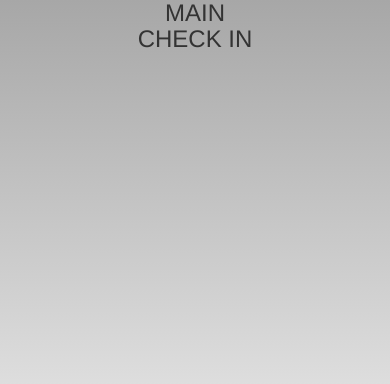
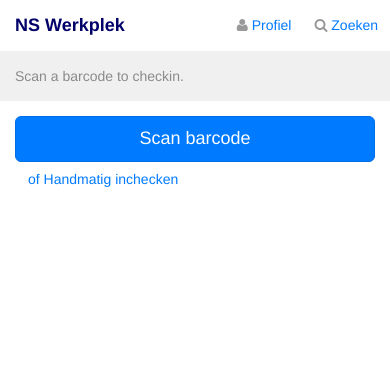
Before and after one commit to jccode/NHW, a plain HTML site: page www/index.html at #!/app/checkin in a window 390 px wide. Drawn offline with Linux system fonts and the light colour scheme; some packages are replaced by stand-ins of ours.

Commit message:
checkin page

```diff
--- /dev/null
+++ b/www/css/style.less
@@ -0,0 +1,48 @@
+
+// styles
+@import "variables.less";
+
+
+//
+// bootstrap && angular-mobile override
+//
+.navbar-brand {
+    font-weight: bold;
+    color: @brand-color;
+}
+
+.navbar-app {
+    background-color: @navbar-bg;
+}
+
+.navbar-app .btn-navbar {
+    text-transform: none;
+}
+
+.navbar-absolute-top {
+    border-bottom-width: 0px;
+}
+
+
+
+//
+//
+//
+
+.app-body {
+    background-color: @app-body-bg;
+}
+
+.higher-row {
+    margin-bottom: 15px;
+
+    [class^="col-"] {
+        padding-top: 15px;
+        padding-bottom: 15px;
+    }
+}
+
+.info-section {
+    background-color: @info-section-bg;
+    color: darken(@info-section-bg, 40%);
+}
--- /dev/null
+++ b/www/css/variables.less
@@ -0,0 +1,8 @@
+
+@brand-color: #010169;
+
+@navbar-bg: #fff;
+
+@app-body-bg: @navbar-bg;
+
+@info-section-bg: #F0F0F0;
--- a/www/index.html
+++ b/www/index.html
@@ -11,7 +11,7 @@
         <link rel="stylesheet" href="lib/mobile-angular-ui/css/mobile-angular-ui-base.min.css" />
         <link rel="stylesheet" href="lib/mobile-angular-ui/css/mobile-angular-ui-desktop.min.css" />
 
-        <link rel="stylesheet" type="text/css" href="css/index.css" />
+        <link rel="stylesheet" type="text/css" href="css/style.css" />
 
         <title>NHW</title>
     </head>
--- a/www/partials/checkin.html
+++ b/www/partials/checkin.html
@@ -1 +1,14 @@
-<h1>Check In</h1>
+
+<div class="container-fluid">
+    <div class="row higher-row info-section">
+        <div class="col-xs-12">
+            Scan a barcode to checkin.
+        </div>
+    </div>
+    <div class="row ">
+        <div class="col-xs-12">
+            <button type="button" class="btn btn-primary btn-lg btn-block">Scan barcode</button>
+            <button type="button" class="btn btn-link ">of Handmatig inchecken</button>
+        </div>
+    </div>
+</div>
--- a/www/partials/main.html
+++ b/www/partials/main.html
@@ -1,2 +1,15 @@
-<h1>Main</h1>
-<div ui-view="mainContent"></div>
+<div class="app">
+    <div class="navbar navbar-app navbar-absolute-top">
+        <div class="navbar-brand">
+            NS Werkplek
+        </div>
+
+        <div class="btn-group pull-right">
+            <div class="btn btn-navbar"> <i class="fa fa-user text-muted"></i> Profiel </div>
+            <div class="btn btn-navbar"> <i class="fa fa-search text-muted"></i> Zoeken </div>
+        </div>
+    </div>
+    <div class="app-body">
+        <div ui-view="mainContent"></div>
+    </div>
+</div>
--- a/www/partials/phonegap.html
+++ b/www/partials/phonegap.html
@@ -1,3 +1,103 @@
+<style type="text/css">
+* {
+    -webkit-tap-highlight-color: rgba(0,0,0,0); /* make transparent link selection, adjust last value opacity 0 to 1.0 */
+}
+
+body {
+    -webkit-touch-callout: none;                /* prevent callout to copy image, etc when tap to hold */
+    -webkit-text-size-adjust: none;             /* prevent webkit from resizing text to fit */
+    -webkit-user-select: none;                  /* prevent copy paste, to allow, change 'none' to 'text' */
+    background-color:#E4E4E4;
+    background-image:linear-gradient(top, #A7A7A7 0%, #E4E4E4 51%);
+    background-image:-webkit-linear-gradient(top, #A7A7A7 0%, #E4E4E4 51%);
+    background-image:-ms-linear-gradient(top, #A7A7A7 0%, #E4E4E4 51%);
+    background-image:-webkit-gradient(
+        linear,
+        left top,
+        left bottom,
+        color-stop(0, #A7A7A7),
+        color-stop(0.51, #E4E4E4)
+    );
+    background-attachment:fixed;
+    font-family:'HelveticaNeue-Light', 'HelveticaNeue', Helvetica, Arial, sans-serif;
+    font-size:12px;
+    height:100%;
+    margin:0px;
+    padding:0px;
+    text-transform:uppercase;
+    width:100%;
+}
+
+/* Portrait layout (default) */
+.app {
+    background:url(img/logo.png) no-repeat center top; /* 170px x 200px */
+    position:absolute;             /* position in the center of the screen */
+    left:50%;
+    top:50%;
+    height:50px;                   /* text area height */
+    width:225px;                   /* text area width */
+    text-align:center;
+    padding:180px 0px 0px 0px;     /* image height is 200px (bottom 20px are overlapped with text) */
+    margin:-115px 0px 0px -112px;  /* offset vertical: half of image height and text area height */
+                                   /* offset horizontal: half of text area width */
+}
+
+/* Landscape layout (with min-width) */
+@media screen and (min-aspect-ratio: 1/1) and (min-width:400px) {
+    .app {
+        background-position:left center;
+        padding:75px 0px 75px 170px;  /* padding-top + padding-bottom + text area = image height */
+        margin:-90px 0px 0px -198px;  /* offset vertical: half of image height */
+                                      /* offset horizontal: half of image width and text area width */
+    }
+}
+
+h1 {
+    font-size:24px;
+    font-weight:normal;
+    margin:0px;
+    overflow:visible;
+    padding:0px;
+    text-align:center;
+}
+
+.event {
+    border-radius:4px;
+    -webkit-border-radius:4px;
+    color:#FFFFFF;
+    font-size:12px;
+    margin:0px 30px;
+    padding:2px 0px;
+}
+
+.event.listening {
+    background-color:#333333;
+    display:block;
+}
+
+.event.received {
+    background-color:#4B946A;
+    display:none;
+}
+
+@keyframes fade {
+    from { opacity: 1.0; }
+    50% { opacity: 0.4; }
+    to { opacity: 1.0; }
+}
+
+@-webkit-keyframes fade {
+    from { opacity: 1.0; }
+    50% { opacity: 0.4; }
+    to { opacity: 1.0; }
+}
+
+.blink {
+    animation:fade 3000ms infinite;
+    -webkit-animation:fade 3000ms infinite;
+}
+</style>
+
 <div class="app">
     <h1>PhoneGap</h1>
     <div id="deviceready" class="blink">
@@ -5,3 +105,5 @@
         <p class="event received">Device is Ready</p>
     </div>
 </div>
+
+<script type="text/javascript" src="js/index.js"></script>
```
Also changed, not shown: www/css/style.css (added).
